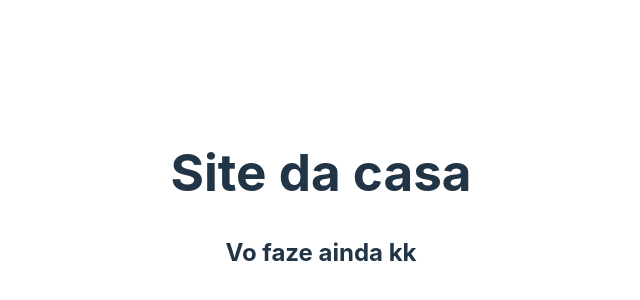
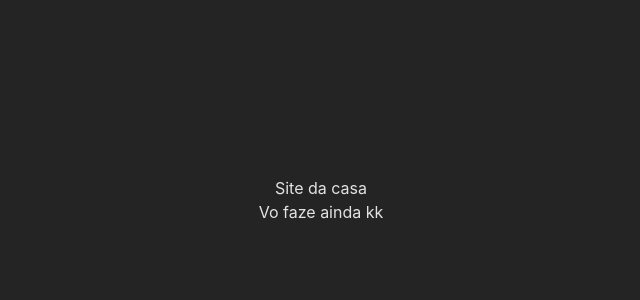
Before and after one commit to phenriquep00/home-app, a React (Vite) app: page / in a window 1280 px wide. Shown: the part 200-500 px from the top of the page, without its empty margins (319-959 px from the left). Built offline with nearby package versions, Linux system fonts and the light colour scheme.

Commit message:
added tailwindcss

```diff
--- a/package.json
+++ b/package.json
@@ -16,6 +16,9 @@
     "@types/react": "^18.0.27",
     "@types/react-dom": "^18.0.10",
     "@vitejs/plugin-react": "^3.1.0",
+    "autoprefixer": "^10.4.13",
+    "postcss": "^8.4.21",
+    "tailwindcss": "^3.2.7",
     "typescript": "^4.9.3",
     "vite": "^4.1.0"
   }
--- /dev/null
+++ b/postcss.config.cjs
@@ -0,0 +1,6 @@
+module.exports = {
+  plugins: {
+    tailwindcss: {},
+    autoprefixer: {},
+  },
+}
--- a/src/App.tsx
+++ b/src/App.tsx
@@ -1,10 +1,6 @@
-import { useState } from 'react'
-import reactLogo from './assets/react.svg'
 import './App.css'
 
 function App() {
-  const [count, setCount] = useState(0)
-
   return (
     <div className="App">
       <h1>Site da casa</h1>
--- a/src/index.css
+++ b/src/index.css
@@ -1,3 +1,7 @@
+@tailwind base;
+@tailwind components;
+@tailwind utilities;
+
 :root {
   font-family: Inter, system-ui, Avenir, Helvetica, Arial, sans-serif;
   line-height: 1.5;
@@ -14,15 +18,6 @@
   -webkit-text-size-adjust: 100%;
 }
 
-a {
-  font-weight: 500;
-  color: #646cff;
-  text-decoration: inherit;
-}
-a:hover {
-  color: #535bf2;
-}
-
 body {
   margin: 0;
   display: flex;
@@ -30,40 +25,3 @@
   min-width: 320px;
   min-height: 100vh;
 }
-
-h1 {
-  font-size: 3.2em;
-  line-height: 1.1;
-}
-
-button {
-  border-radius: 8px;
-  border: 1px solid transparent;
-  padding: 0.6em 1.2em;
-  font-size: 1em;
-  font-weight: 500;
-  font-family: inherit;
-  background-color: #1a1a1a;
-  cursor: pointer;
-  transition: border-color 0.25s;
-}
-button:hover {
-  border-color: #646cff;
-}
-button:focus,
-button:focus-visible {
-  outline: 4px auto -webkit-focus-ring-color;
-}
-
-@media (prefers-color-scheme: light) {
-  :root {
-    color: #213547;
-    background-color: #ffffff;
-  }
-  a:hover {
-    color: #747bff;
-  }
-  button {
-    background-color: #f9f9f9;
-  }
-}
--- /dev/null
+++ b/tailwind.config.cjs
@@ -0,0 +1,8 @@
+/** @type {import('tailwindcss').Config} */
+module.exports = {
+  content: ["./src/**/*.tsx"],
+  theme: {
+    extend: {},
+  },
+  plugins: [],
+}
```
Also changed, not shown: 1 other file (tests, documents, lock files or other folders).
